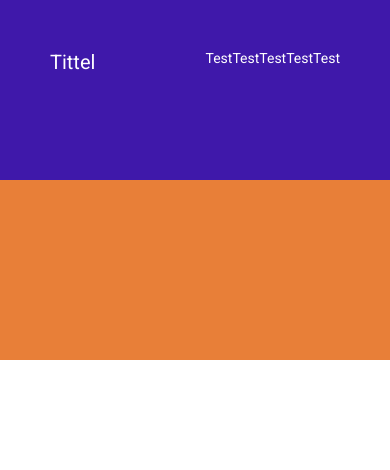
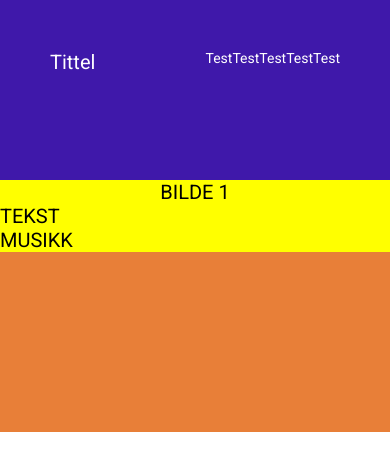
Before and after one commit to giskenf/it2810-prosjekt-2, a React (Create React App) app in the folder my-app/: page / in a window 390 px wide. Shown: the top 470 px of the page. Built offline with nearby package versions, Linux system fonts and the light colour scheme.

Commit message:
Create grid in middlepage. Ref #6

```diff
--- a/my-app/src/App.tsx
+++ b/my-app/src/App.tsx
@@ -3,6 +3,8 @@ import './App.css';
 import React from 'react';
 import { Header } from './components/Header';
 import { Footer } from './components/Footer';
+import {Middlepage} from './components/Middlepage';
+import{Art} from './components/Art';
 import './index.css';
 
 export class App extends React.Component {
@@ -10,6 +12,7 @@ export class App extends React.Component {
     return (
         <>
           <Header />
+          <Middlepage/>
           <Footer />
         </>
     );
--- /dev/null
+++ b/my-app/src/components/Art.tsx
@@ -0,0 +1,12 @@
+import React from "react";
+import "./Art.css";
+
+
+export const Art: React.FC = () => {
+    return(
+        <>
+            <div className="Art">Overskrift</div>
+        </>
+    );
+
+};
--- a/my-app/src/components/Header.tsx
+++ b/my-app/src/components/Header.tsx
@@ -1,5 +1,6 @@
 import React from 'react';
 import './Header.css'
+
 
 export const Header: React.FC = () => {
     return (
--- /dev/null
+++ b/my-app/src/components/Middlepage.css
@@ -0,0 +1,32 @@
+.Middlepage {
+    background-color: var(--third-turquoise-color);
+    display: grid;
+    grid-template-columns: 1fr 1fr;
+}
+
+.Picture{
+    grid-row-start: 1;
+    grid-row-end: 3;
+    align-self: center;
+}
+
+
+
+/*For mobilskjerm*/
+@media only screen and (max-width: 600px) {
+    .Middlepage {
+        display: flex;
+        flex-direction: column;
+        flex-wrap: wrap;
+        background-color: yellow;
+    }
+}
+
+
+/*
+@media only screen and (min-width: 1000px) {
+    .Middlepage {
+        background-color: var(--third-turquoise-color);
+    }
+}
+*/
--- /dev/null
+++ b/my-app/src/components/Middlepage.tsx
@@ -0,0 +1,16 @@
+import React from "react";
+import "./Middlepage.css";
+
+
+export const Middlepage: React.FC = () => {
+    return(
+        <>
+        <div className="Middlepage">
+            <div className="Picture">BILDE 1</div>
+            <div className="Text">TEKST</div>
+            <div className="Music">MUSIKK</div>
+        </div>
+        </>
+    );
+
+};
```
Also changed, not shown: my-app/src/components/Art.css (added).
